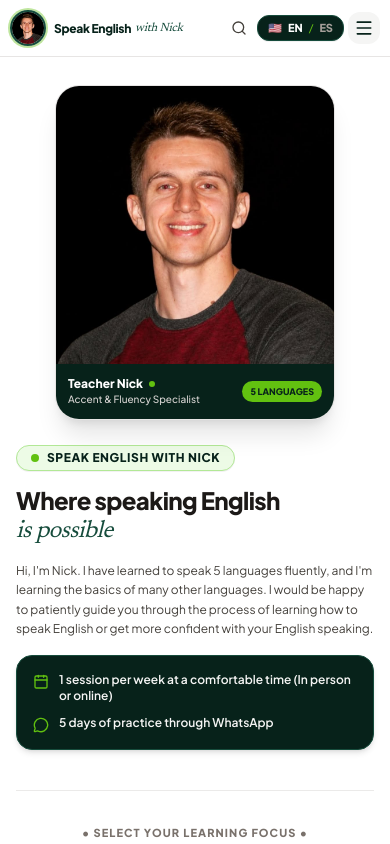
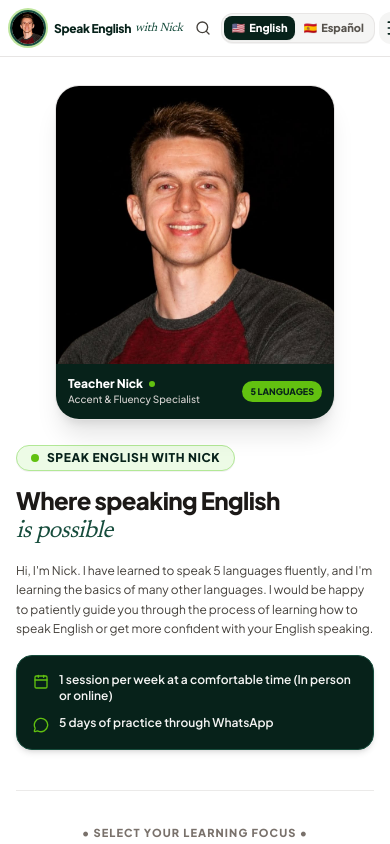
Before and after one commit to Mohansaina/speakenglishwithnick, a Next.js app: page / in a window 390 px wide. Shown: the top 844 px of the page. Built offline with nearby package versions, Linux system fonts and the light colour scheme.

Commit message:
feat: use full names (English & Español) with flags on mobile language switcher

```diff
--- a/src/components/Navbar.tsx
+++ b/src/components/Navbar.tsx
@@ -284,18 +284,33 @@ export const Navbar: React.FC<NavbarProps> = ({
             <Search className="w-4 h-4" />
           </button>
 
-          {/* Mobile Sleek Single-Tap Language Toggle Pill */}
-          <button
-            type="button"
-            onClick={() => setLanguage(language === 'en' ? 'es' : 'en')}
-            className="flex items-center gap-1.5 px-2.5 py-1 rounded-xl bg-[#07221a] text-white border border-[#164c3c] text-[11px] font-black cursor-pointer shadow-2xs hover:bg-[#0c3629] transition-all active:scale-95 shrink-0"
-            title="Switch Language"
-          >
-            <span>{language === 'en' ? '🇺🇸' : '🇪🇸'}</span>
-            <span className={language === 'en' ? 'text-white' : 'text-stone-400'}>EN</span>
-            <span className="text-[#62c110] font-normal">/</span>
-            <span className={language === 'es' ? 'text-[#82e635]' : 'text-stone-400'}>ES</span>
-          </button>
+          {/* Mobile Language Toggle with Full Names & Flags */}
+          <div className="flex items-center p-0.5 rounded-xl bg-stone-100 border border-stone-200/90 shadow-2xs">
+            <button
+              type="button"
+              onClick={() => setLanguage('en')}
+              className={`px-2 py-1 rounded-lg text-[11px] font-black transition-all cursor-pointer flex items-center gap-1 ${
+                language === 'en'
+                  ? 'bg-[#07221a] text-white shadow-xs'
+                  : 'text-stone-600 hover:text-stone-900'
+              }`}
+            >
+              <span>🇺🇸</span>
+              <span>English</span>
+            </button>
+            <button
+              type="button"
+              onClick={() => setLanguage('es')}
+              className={`px-2 py-1 rounded-lg text-[11px] font-black transition-all cursor-pointer flex items-center gap-1 ${
+                language === 'es'
+                  ? 'bg-[#07221a] text-[#82e635] shadow-xs'
+                  : 'text-stone-600 hover:text-stone-900'
+              }`}
+            >
+              <span>🇪🇸</span>
+              <span>Español</span>
+            </button>
+          </div>
 
           <button
             onClick={() => setMobileMenuOpen(!mobileMenuOpen)}
```
